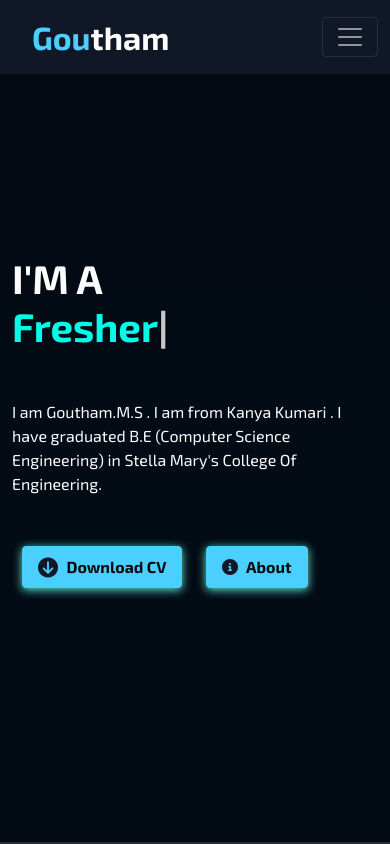
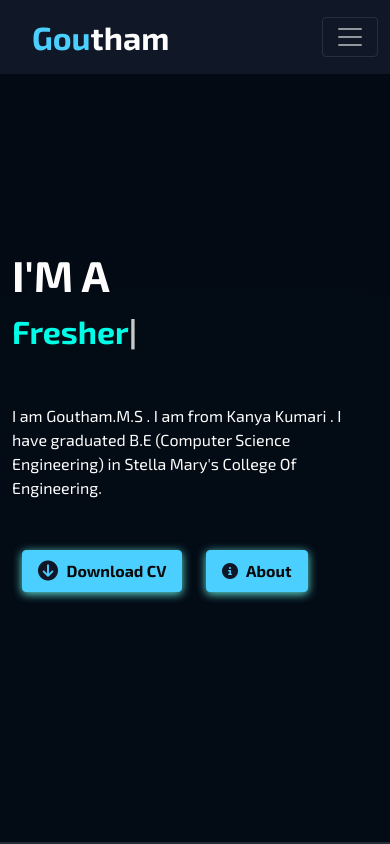
Before and after one commit to Goutham-17/webapp, a plain HTML site: page index.html in a window 390 px wide. Shown: the top 844 px of the page. Drawn offline with nearby package versions, Linux system fonts and the light colour scheme.

Commit message:
Update styles.css

```diff
--- a/css/styles.css
+++ b/css/styles.css
@@ -164,8 +164,11 @@ img{
 
     }
     .maintext{
-        font-size: 2.5rem;
+        font-size: 2.7rem;
         padding-bottom: 30px;
+    }
+    .maintext span{
+        font-size: 2rem;
     }
     .lead{
         font-size: medium;
```
